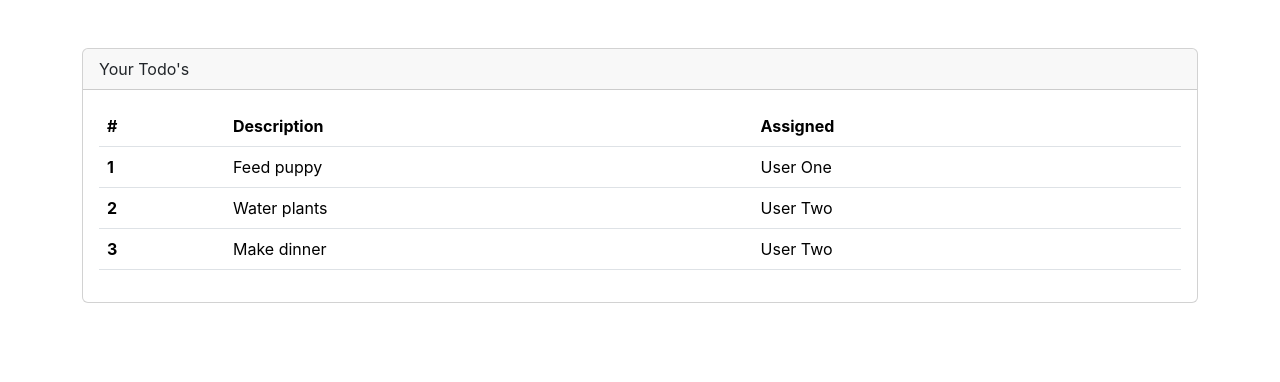
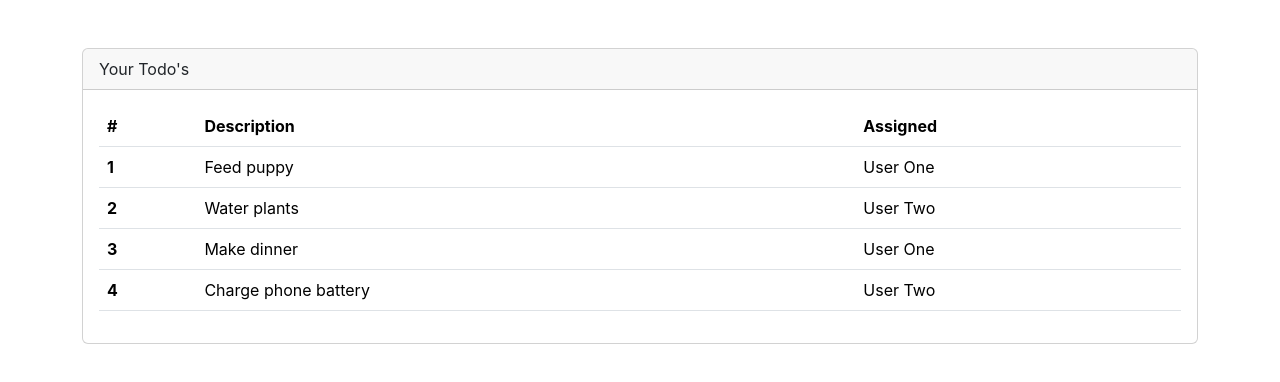
Before and after one commit to DainisFyodorov/react-todos, a React (Create React App) app: page / in a window 1280 px wide. Shown: the top 382 px of the page. Built offline with nearby package versions, Linux system fonts and the light colour scheme.

Commit message:
TodoTable component and dynamic list rendering implemented

```diff
--- a/src/App.js
+++ b/src/App.js
@@ -1,12 +1,13 @@
 import './App.css';
-import TodoRowItem from './components/TodoRowItem';
+import TodoTable from './components/TodoTable';
 
 function App() {
 
   const todos = [
     {rowNumber: 1, rowDescription: 'Feed puppy', rowAssigned: 'User One'},
     {rowNumber: 2, rowDescription: 'Water plants', rowAssigned: 'User Two'},
-    {rowNumber: 3, rowDescription: 'Make dinner', rowAssigned: 'User Two'}
+    {rowNumber: 3, rowDescription: 'Make dinner', rowAssigned: 'User One'},
+    {rowNumber: 4, rowDescription: 'Charge phone battery', rowAssigned: 'User Two'}
   ]
 
   return (
@@ -16,32 +17,7 @@ function App() {
           Your Todo's
         </div>
         <div className='card-body'>
-          <table className='table table-hover'>
-            <thead>
-              <tr>
-                <th scope='col'>#</th>
-                <th scope='col'>Description</th>
-                <th scope='col'>Assigned</th>
-              </tr>
-            </thead>
-            <tbody>
-              <TodoRowItem
-                rowNumber={todos[0].rowNumber}
-                rowDescription={todos[0].rowDescription}
-                rowAssigned={todos[0].rowAssigned}
-              />
-              <TodoRowItem
-                rowNumber={todos[1].rowNumber}
-                rowDescription={todos[1].rowDescription}
-                rowAssigned={todos[1].rowAssigned}
-              />
-              <TodoRowItem
-                rowNumber={todos[2].rowNumber}
-                rowDescription={todos[2].rowDescription}
-                rowAssigned={todos[2].rowAssigned}
-              />
-            </tbody>
-          </table>
+          <TodoTable todos={todos} />
         </div>
       </div>
     </div>
--- /dev/null
+++ b/src/components/TodoTable.js
@@ -0,0 +1,26 @@
+import TodoRowItem from "./TodoRowItem"
+
+function TodoTable(props) {
+    return (
+        <table className='table table-hover'>
+            <thead>
+                <tr>
+                    <th scope='col'>#</th>
+                    <th scope='col'>Description</th>
+                    <th scope='col'>Assigned</th>
+                </tr>
+            </thead>
+            <tbody>
+                {props.todos.map(todo => (
+                    <TodoRowItem
+                        rowNumber={todo.rowNumber}
+                        rowDescription={todo.rowDescription}
+                        rowAssigned={todo.rowAssigned}
+                    />
+                ))}
+            </tbody>
+        </table>
+    )
+}
+
+export default TodoTable
```
